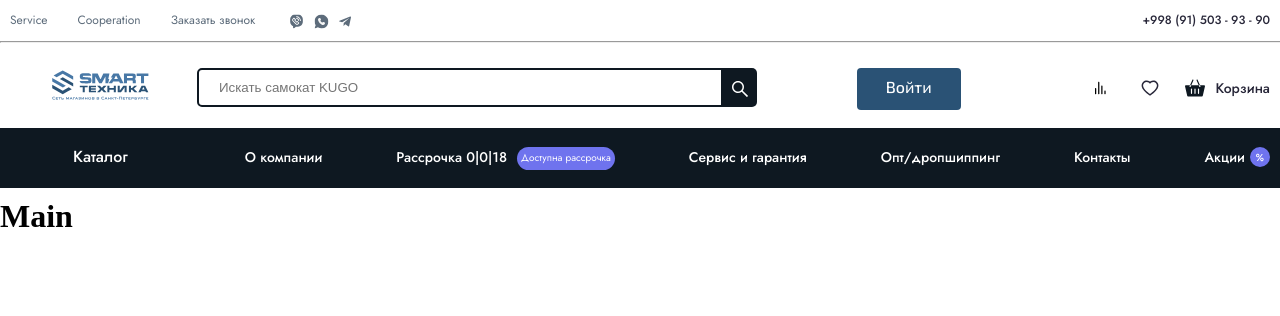
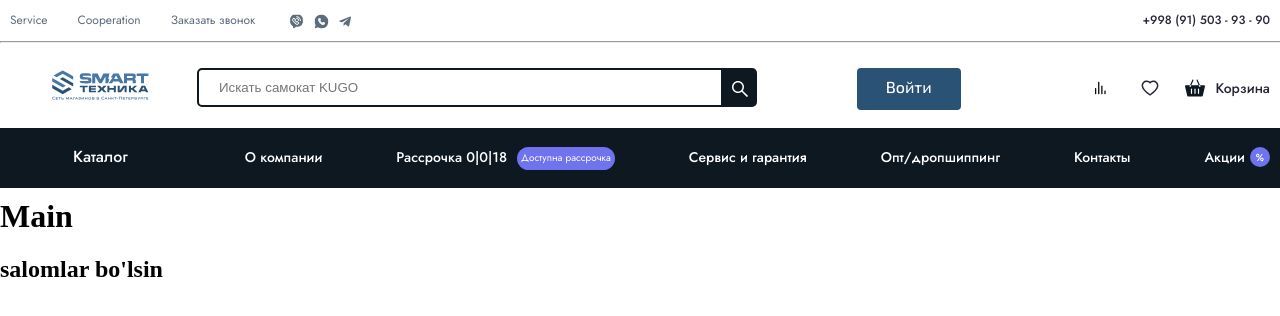
Before and after one commit to Uzwebprogram/Project-market-team, a React (Create React App) app: page / in a window 1280 px wide. Shown: the top 316 px of the page. Built offline with nearby package versions, Linux system fonts and the light colour scheme.

Commit message:
salomlar add

```diff
--- a/src/Pages/Main/Main.jsx
+++ b/src/Pages/Main/Main.jsx
@@ -5,6 +5,7 @@ function Main() {
         <>
         <Header/>
         <h1>Main</h1>
+        <h2>salomlar bo'lsin</h2>
         </>
     )
 }
```
